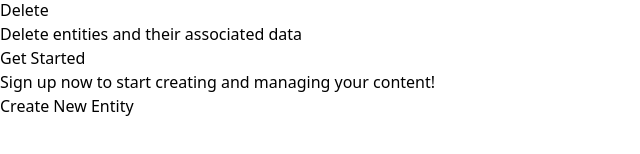
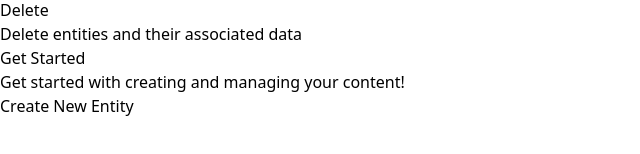
Before and after one commit to MohitNamdev22/headless_CMS_project, a React (Vite) app in the folder Vahan_Internship_Project/frontend/cms_app/: page / in a window 1280 px wide. Shown: the part 218-372 px from the top of the page, without its empty margins (0-640 px from the left). Built offline with nearby package versions, Linux system fonts and the light colour scheme.

Commit message:
changes in homepage

```diff
--- a/Vahan_Internship_Project/frontend/cms_app/src/pages/Home.jsx
+++ b/Vahan_Internship_Project/frontend/cms_app/src/pages/Home.jsx
@@ -33,7 +33,7 @@ const Home = () => {
       </section>
       <section className="mt-8 text-center">
         <h2 className="text-2xl font-bold mb-4">Get Started</h2>
-        <p className="mb-4">Sign up now to start creating and managing your content!</p>
+        <p className="mb-4">Get started with creating and managing your content!</p>
         <Link to={`/entities/`} className="bg-blue-500 text-white px-4 py-2 rounded hover:bg-blue-600">Create New Entity</Link>
       </section>
     </div>
```
